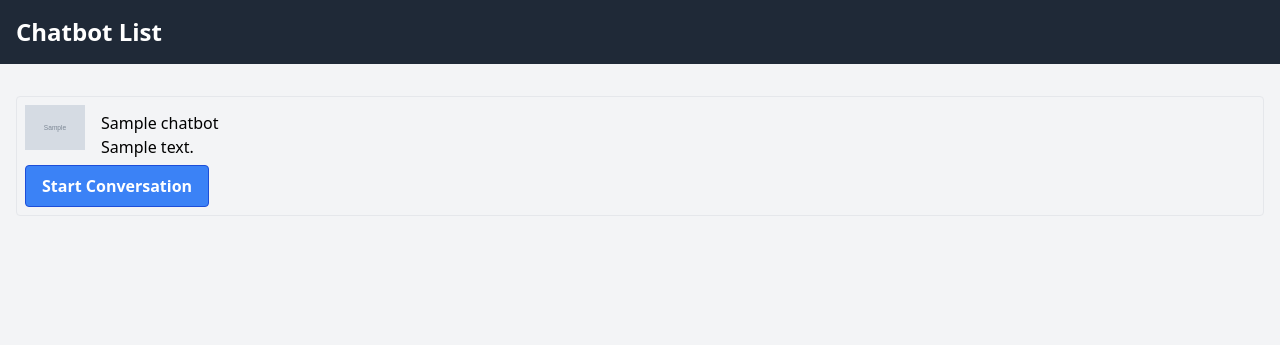
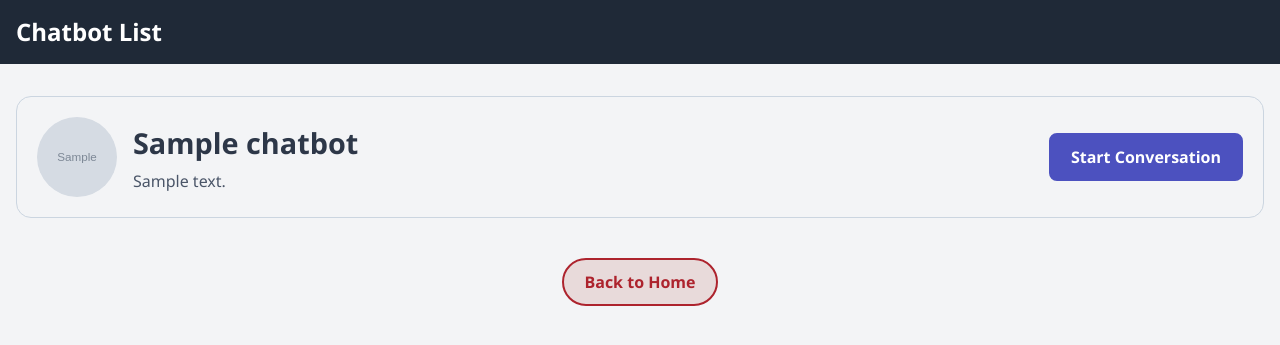
Before and after one commit to amirerfantim/ChatbotHub, a Django app: page /chatbots/ in a window 1280 px wide. Shown: the top 345 px of the page. Run offline with Django 4.2, Linux system fonts and the light colour scheme; a user stored in the database is signed in; tables that the repository leaves empty hold one stand-in row (values such as "Sample post"); grey boxes marked "Sample" are stand-in pictures.

Commit message:
Update chatbot-list.html
add some css

```diff
--- a/torob_chatbot/templates/chatbot/chatbot-list.html
+++ b/torob_chatbot/templates/chatbot/chatbot-list.html
@@ -5,6 +5,105 @@
     <meta name="viewport" content="width=device-width, initial-scale=1.0">
     <title>Chatbot List</title>
     <link href="https://cdn.jsdelivr.net/npm/tailwindcss@2.2.16/dist/tailwind.min.css" rel="stylesheet">
+    <style>
+        body {
+            font-family: 'Segoe UI', Tahoma, Geneva, Verdana, sans-serif;
+            transition: background-color 0.3s;
+        }
+
+        header {
+            background-color: #4a5568;
+        }
+
+        header h1 {
+            font-size: 2.5rem;
+        }
+
+        .chatbot-list {
+            list-style: none;
+            padding: 0;
+        }
+
+        .chatbot-item {
+            border: 1px solid #cbd5e0;
+            border-radius: 15px;
+            padding: 20px;
+            margin-bottom: 20px;
+            transition: transform 0.3s, box-shadow 0.3s;
+        }
+
+        .chatbot-item:hover {
+            transform: scale(1.03);
+            box-shadow: 0 4px 8px rgba(0, 0, 0, 0.1);
+        }
+
+        .chatbot-avatar img {
+            width: 80px;
+            height: 80px;
+            border-radius: 50%;
+            object-fit: cover;
+            transition: transform 0.3s;
+        }
+
+        .chatbot-item:hover .chatbot-avatar img {
+            transform: scale(1.1);
+        }
+
+        .chatbot-info {
+            flex-grow: 1;
+        }
+
+        .chatbot-title {
+            font-size: 1.8rem;
+            font-weight: bold;
+            color: #2d3748;
+            transition: color 0.3s;
+        }
+
+        .chatbot-item:hover .chatbot-title {
+            color: #4c51bf;
+        }
+
+        .chatbot-description {
+            color: #4a5568;
+            margin-top: 5px;
+        }
+
+        .start-conversation-btn {
+            background-color: #4c51bf;
+            color: #ffffff;
+            font-weight: bold;
+            padding: 10px 20px;
+            border: 2px solid #4c51bf;
+            border-radius: 8px;
+            transition: background-color 0.3s;
+        }
+
+        .start-conversation-btn:hover {
+            background-color: #2c3e50;
+            border-color: #2c3e50;
+        }
+
+        .back-to-home-btn {
+            margin-top: 20px;
+            padding: 10px 20px;
+            background-color: #E8dada;
+            color: #Ad232d;
+            border: 2px solid #Ad232d;
+            border-radius: 50px;
+            cursor: pointer;
+            font-weight: bold;
+            transition: background-color 0.3s;
+        }
+
+        .back-to-home-btn:hover {
+            background-color: #Ad232d;
+            color: white;
+            border-color: #Ad232d;
+            scale: 1.1;
+            transition: scale 0.3s;
+        }
+    </style>
 </head>
 <body class="bg-gray-100">
     <header class="bg-gray-800 text-white p-4">
@@ -15,26 +114,28 @@
     <div class="container mx-auto p-4 mt-4">
         <ul class="chatbot-list">
             {% for chatbot in chatbots %}
-                <li class="chatbot-item border rounded p-2 mb-4 hover:bg-gray-100">
-                    <div class="flex items-center">
-                        <div class="chatbot-avatar" style="width:60px;height:60px;">
-                            <img src="{{ chatbot.bot_photo.url }}" alt="{{ chatbot.name }}">
-                        </div>
-                        <div class="ml-4">
-                            <h3 class="chatbot-title">{{ chatbot.name }}</h3>
-                            <p class="chatbot-description">{{ chatbot.description }}</p>
-                        </div>
+                <li class="chatbot-item border rounded p-4 flex items-center">
+                    <div class="chatbot-avatar">
+                        <img src="{{ chatbot.bot_photo.url }}" alt="{{ chatbot.name }}">
+                    </div>
+                    <div class="ml-4 chatbot-info">
+                        <h3 class="chatbot-title">{{ chatbot.name }}</h3>
+                        <p class="chatbot-description">{{ chatbot.description }}</p>
                     </div>
                     <form method="post" action="{% url 'start_conversation' %}">
                         {% csrf_token %}
                         <input type="hidden" name="chatbot_id" value="{{ chatbot.id }}">
-                        <button type="submit" class="bg-blue-500 hover:bg-blue-700 text-white font-bold py-2 px-4 border border-blue-700 rounded">
+                        <button type="submit" class="start-conversation-btn">
                             Start Conversation
                         </button>
                     </form>
                 </li>
             {% endfor %}
         </ul>
+
+        <div class="text-center">
+            <button class="back-to-home-btn" onclick="window.location.href='{% url 'home' %}'">Back to Home</button>
+        </div>
     </div>
 </body>
 </html>
```
